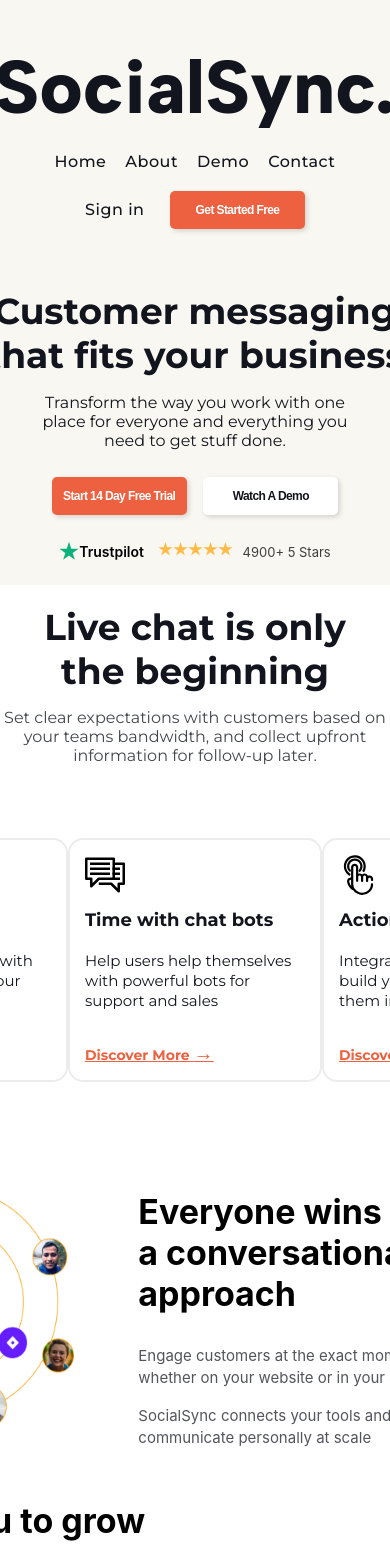
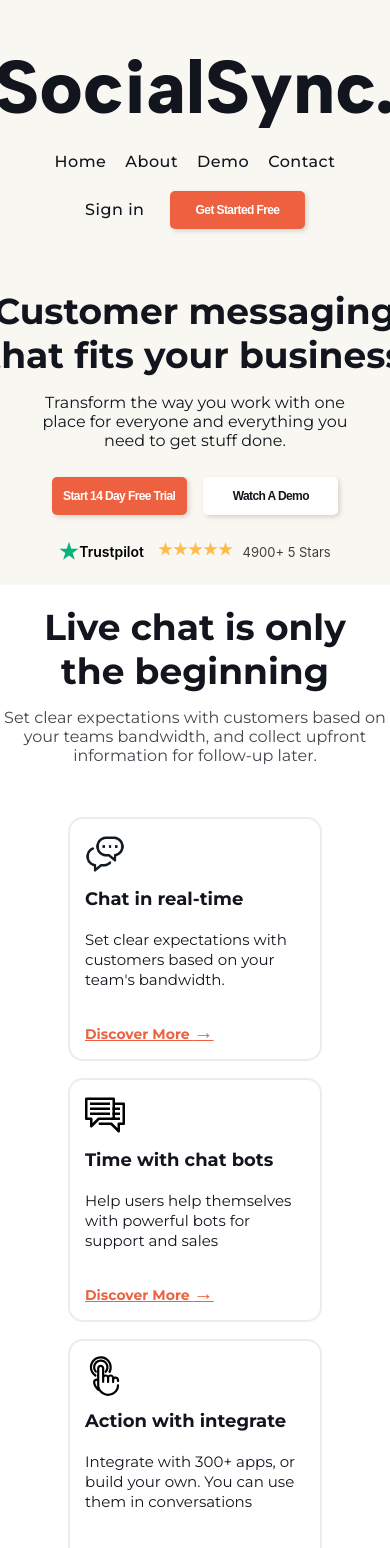
Before and after one commit to akinevans/socialsync, a React (Create React App) app: page / in a window 390 px wide. Shown: the top 1548 px of the page. Built offline with nearby package versions, Linux system fonts and the light colour scheme.

Commit message:
Implement Mobile views for Product_Services component

```diff
--- a/src/components/Product_Services.css
+++ b/src/components/Product_Services.css
@@ -36,3 +36,52 @@
     justify-content: space-around;
   }
 } /*End Tablet View*/
+
+/** Mobile View 800px */
+/** Mobile View 800px */
+/** Mobile View 800px */
+
+@media (max-width: 800px) {
+  .product-services-outer-wrapper,
+  .product-services-inner-wrapper {
+    flex-wrap: wrap;
+    align-items: center;
+  }
+
+  .product-services-outer-wrapper {
+    height: 540px;
+    /* border: 2px solid red; */
+  }
+
+  .product-services-inner-wrapper {
+    width: 650px;
+    height: 100%;
+    /* border: 2px solid blue; */
+    justify-content: space-evenly;
+  }
+} /* End Mobile View 800*/
+
+/** Mobile View 550px */
+/** Mobile View 550px */
+/** Mobile View 550px */
+
+@media (max-width: 550px) {
+  .product-services-outer-wrapper,
+  .product-services-inner-wrapper {
+    flex-direction: column;
+    flex-wrap: nowrap;
+    /* Inherits justify content and align items from larger screen sizes */
+  }
+
+  .product-services-outer-wrapper {
+    height: 800px;
+    /* border: 2px solid red; */
+  }
+
+  .product-services-inner-wrapper {
+    width: 650px;
+    height: 100%;
+    /* border: 2px solid blue; */
+    justify-content: space-evenly;
+  }
+} /* End Mobile View 550*/
```
